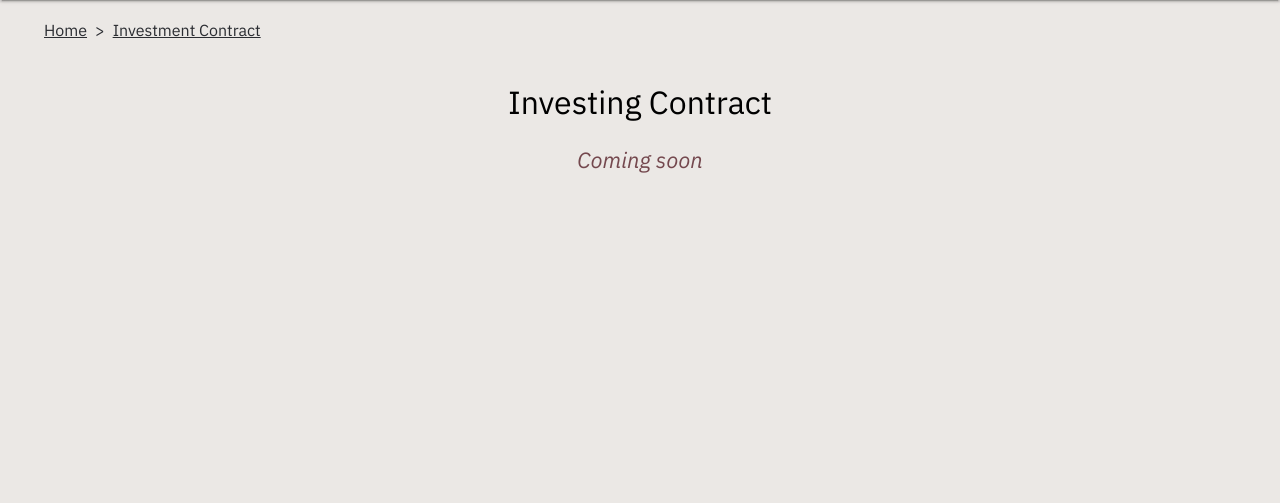
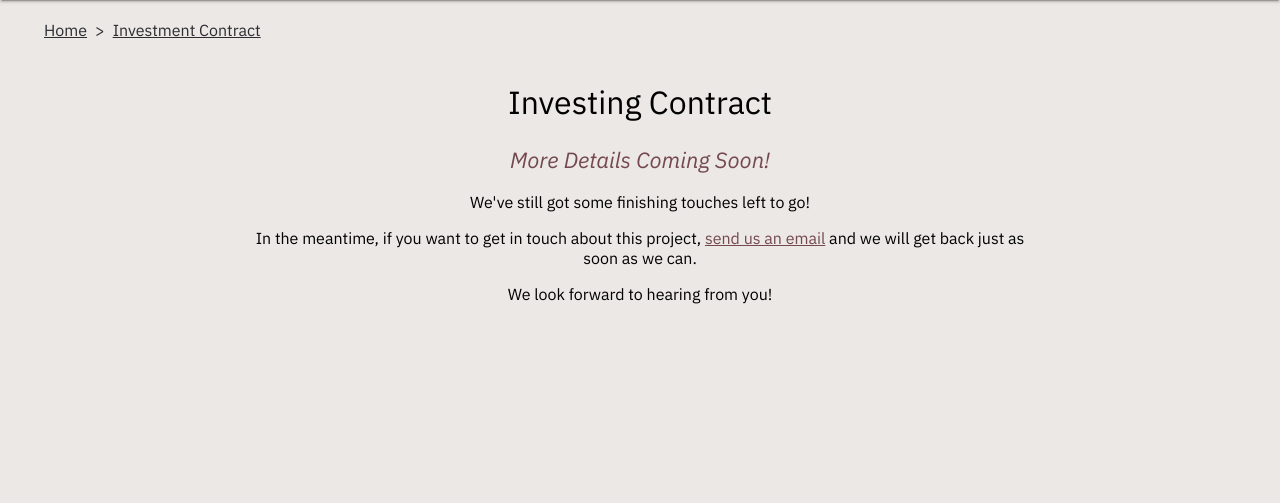
Before and after one commit to le-moto/le-moto, a Node project: template functions/views/investment-contract.pug in a window 1280 px wide. Shown: the part 120-623 px from the top of the page. Run offline with Node 20 templates, Linux system fonts and the light colour scheme; the template is opened without the code that fills it, so the values that code supplies are empty; some libraries are stand-ins or nearby versions.

Commit message:
julias updates

```diff
--- a/functions/views/investment-contract.pug
+++ b/functions/views/investment-contract.pug
@@ -15,4 +15,9 @@ block contents
     h1 Investing Contract
 
     h2(style="text-align: center; color: #74484E; ")
-      i Coming soon
+      i More Details Coming Soon!
+    p.center We've still got some finishing touches left to go!
+    P.center In the meantime, if you want to get in touch about this project,
+      a(href="mailto: julia@lejitproductions.com") send us an email
+      |  and we will get back just as soon as we can.
+    p.center We look forward to hearing from you!
--- a/functions/views/layout.pug
+++ b/functions/views/layout.pug
@@ -5,8 +5,11 @@ html
   head
     title Le Moto Haiti
     meta(charset='utf=9' lang='en')
-    meta(name='description' content='Le Moto Haiti: Microfinancing Haiti')
+    meta(name='description' content='Le Moto Haiti microfinances motorcycles for taxi services in Haiti.  With your help we can continue to support the economy and community of Haiti.')
     meta(name='viewport' content='width=device-width', 'initial-scale=1.0')
+    meta(property='og:image' content='https://lemotohaiti.com/images/le-moto-1.jpg')
+    meta(property='og:image:url' content='https://lemotohaiti.com/images/le-moto-1.jpg')
+    meta(property='og:image:secure_url' content='https://lemotohaiti.com/images/le-moto-1.jpg')
     link(rel='stylesheet' href='/css/styles.css')
     link(rel='stylesheet' 'https://fonts.googleapis.com/css?family=Roboto|Roboto+Slab')
     link(href='//maxcdn.bootstrapcdn.com/font-awesome/4.1.0/css/font-awesome.min.css' rel='stylesheet')
@@ -50,7 +53,7 @@ html
             li
               span
                 i.fa.fa-envelope
-                a(href="mailto:lemotohaiti@gmail.com") email
+                a(href="mailto:julia@lejitproductions.com") email
             li
               span
                 i.fa.fa-facebook
--- a/public/css/styles.css
+++ b/public/css/styles.css
@@ -19,17 +19,23 @@ body {
   padding: 4px;
   color: #2B2D32; }
 
+.center {
+  text-align: center; }
+
 .page {
   width: 100%;
   max-width: 800px;
   margin: 16px auto;
   min-height: 100%;
-  height: auto; }
+  height: auto;
+  color: black; }
   .page .wrapper {
     max-width: 800px;
     width: 100%;
     height: auto;
     display: block; }
+  .page a {
+    color: #74484E; }
 
 .top {
   width: 100%;
--- a/public/scss/styles.scss
+++ b/public/scss/styles.scss
@@ -33,18 +33,25 @@ body {
     }
 }
 
+.center {
+    text-align: center;
+}
 .page {
     width: 100%;
     max-width: 800px;
     margin: 16px auto;
     min-height: 100%;
     height: auto;
+    color: black;
     .wrapper {
         max-width: 800px;
         width: 100%;
         height: auto;
         display:block;
     }
+  a {
+    color: $maroon;
+  }
 }
 
 .top {
```
